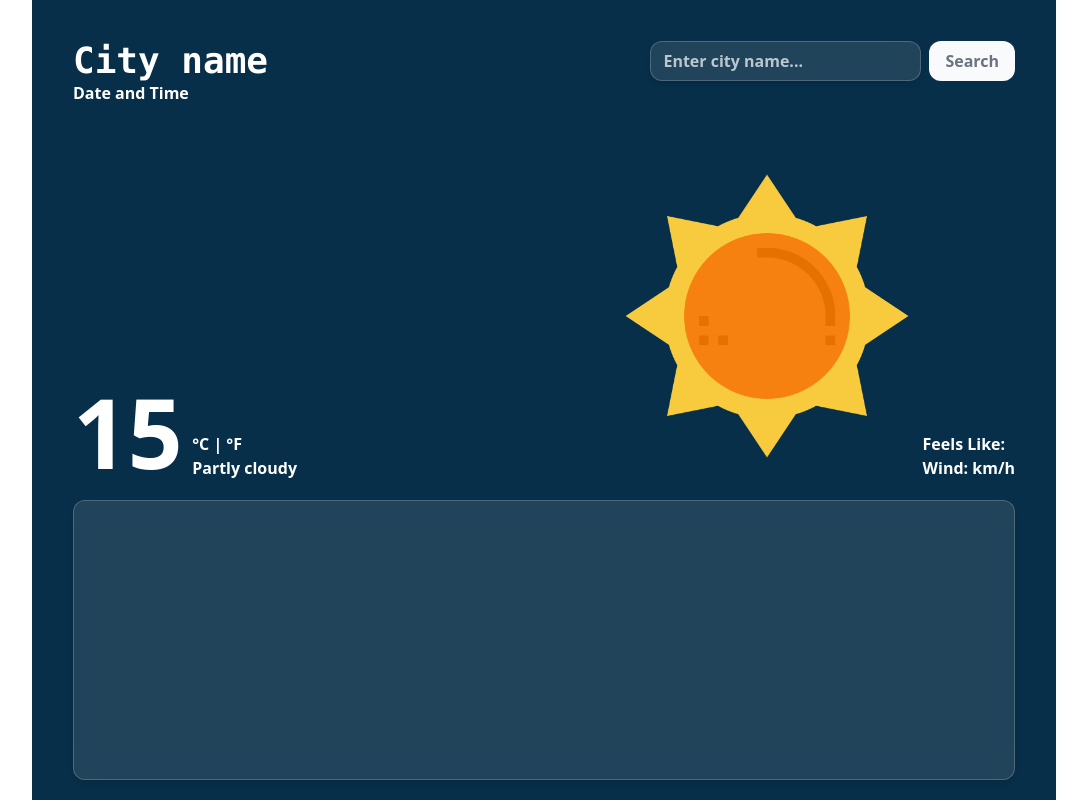
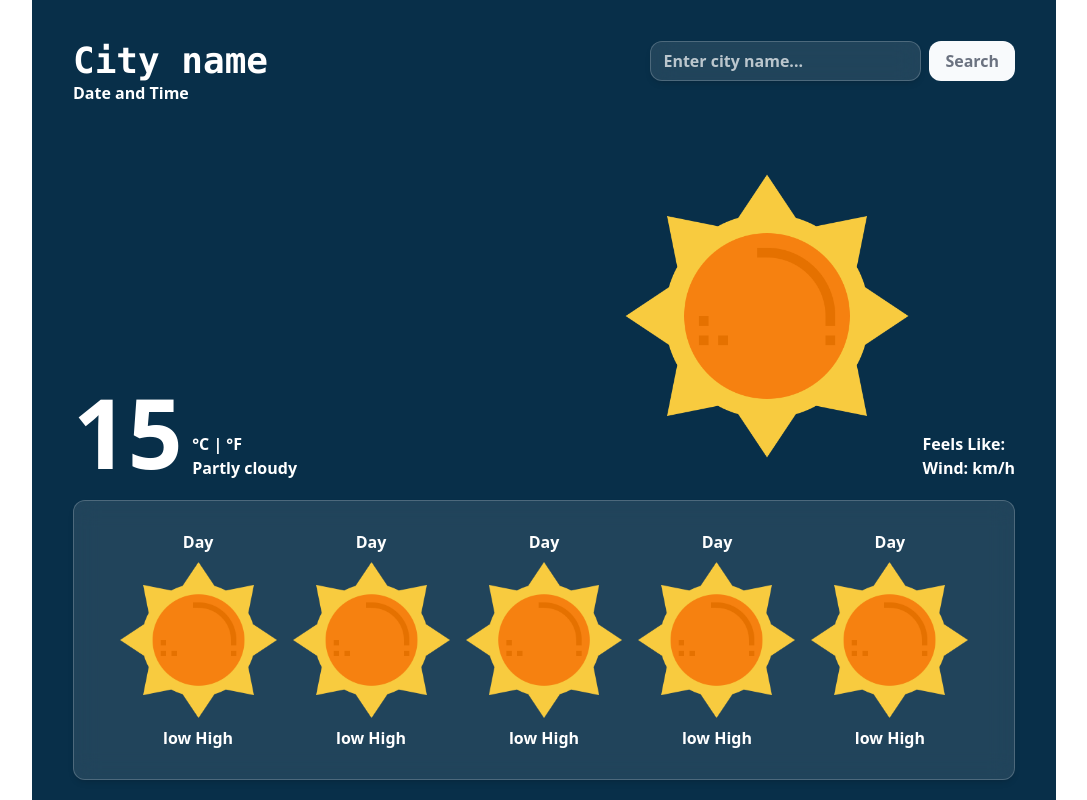
Before and after one commit to HadiAlrihani/weather-forecast, a React (Vite) app in the folder weather-app/: page / in a window 1280 px wide. Shown: the whole page, without its empty margins (96-1183 px from the left). Built offline with nearby package versions, Linux system fonts and the light colour scheme.

Commit message:
Format 5-day forecast div

```diff
--- a/weather-app/src/App.jsx
+++ b/weather-app/src/App.jsx
@@ -13,7 +13,7 @@ function App() {
     <>
       <Header />
       <WeatherToday />
-      <div className='h-[40vh] pt-[2%] pb-[2%] pl-[4%] pr-[4%]'>
+      <div className='h-[40vh] flex items-stretch pl-[4%] pr-[4%] pt-[2%] pb-[2%] box-border'>
         <Forecast />
       </div>
     </>
--- a/weather-app/src/components/Forecast.jsx
+++ b/weather-app/src/components/Forecast.jsx
@@ -1,8 +1,15 @@
+import ForecastDay from "./ForecastDay"
+
 function Forecast() {
     return (
         <>
-            <div className="flex flex-row h-full p-[4%] rounded-xl bg-white/10
-            backdrop-blur-md border border-white/20 shadow-md p-4">
+            <div className="flex flex-row flex-1 box-border p-[4%]
+  rounded-xl bg-white/10 backdrop-blur-md border border-white/20 shadow-md">
+                <ForecastDay />
+                <ForecastDay />
+                <ForecastDay />
+                <ForecastDay />
+                <ForecastDay />
             </div>
         </>
     )
--- /dev/null
+++ b/weather-app/src/components/ForecastDay.jsx
@@ -0,0 +1,13 @@
+import sun from '../assets/sun.png'
+
+function ForecastDay() {
+    return(
+        <div className="flex flex-col flex-1 h-full box-border justify-center">
+            <p>Day</p>
+            <img src={sun} alt='Sun' className='max-w-full max-h-full object-contain' />
+            <p>low High</p>
+        </div>
+    )
+}
+
+export default ForecastDay
```
